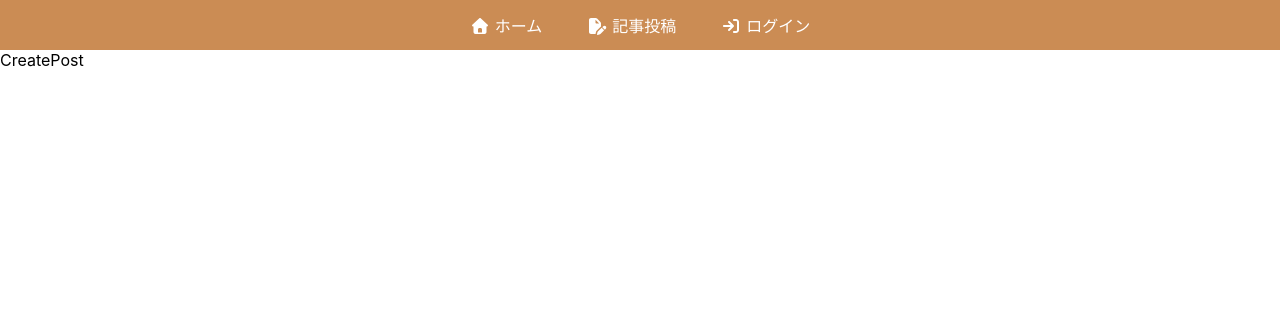
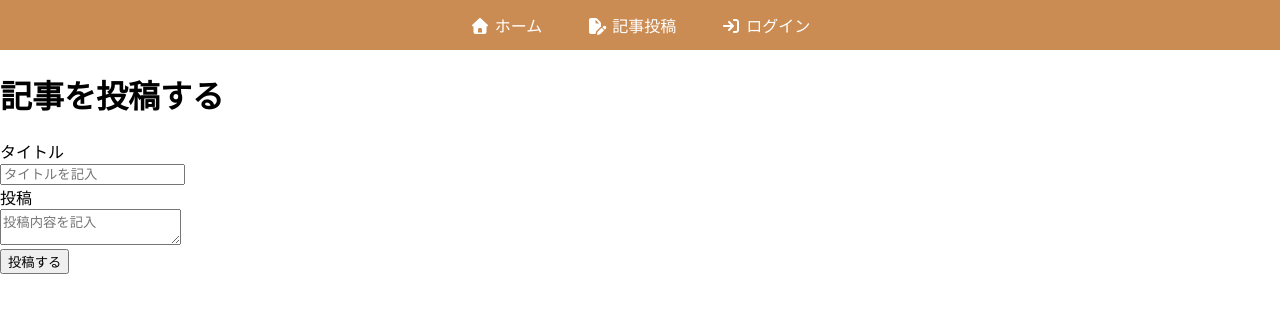
Before and after one commit to Takao-Yamasaki/react-firebase-blog, a React (Create React App) app in the folder react-firebase-blog/: page /createpost in a window 1280 px wide. Shown: the top 312 px of the page. Built offline with nearby package versions, Linux system fonts and the light colour scheme; no server answers.

Commit message:
add:ブログ投稿ページの作成

```diff
--- a/react-firebase-blog/src/components/CreatePost.js
+++ b/react-firebase-blog/src/components/CreatePost.js
@@ -1,8 +1,22 @@
 import React from 'react'
+import "./CreatePost.css"
 
 const CreatePost = () => {
   return (
-    <div>CreatePost</div>
+    <div className="createPostPage">
+      <div className="postContainer">
+        <h1>記事を投稿する</h1>
+        <div className="inputPost">
+          <div>タイトル</div>
+          <input type='text' placeholder='タイトルを記入' />
+        </div>
+        <div className="inputPost">
+          <div>投稿</div>
+          <textarea placeholder='投稿内容を記入'></textarea>
+        </div>
+        <button className='postButton'>投稿する</button>
+      </div>
+    </div>
   )
 }
 
```
Also changed, not shown: react-firebase-blog/src/components/CreatePost.css (added).
